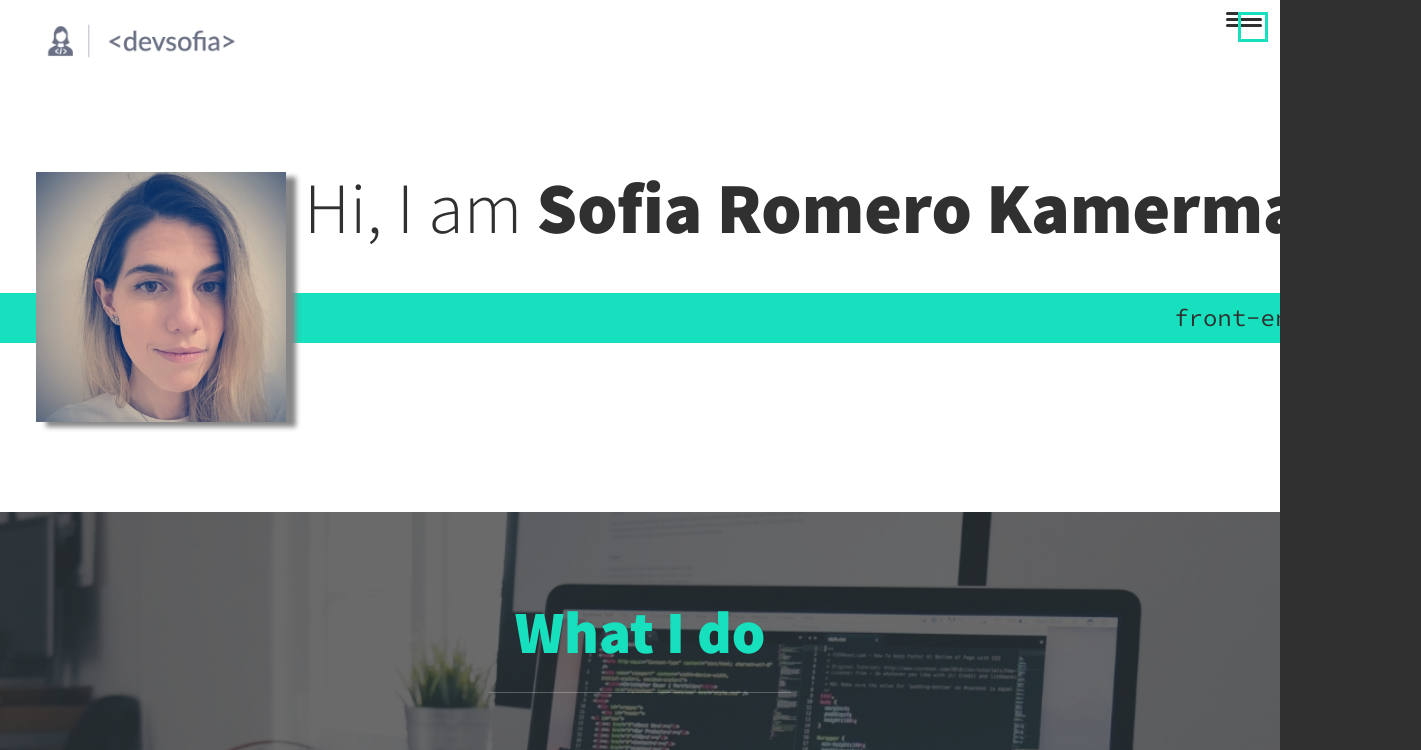
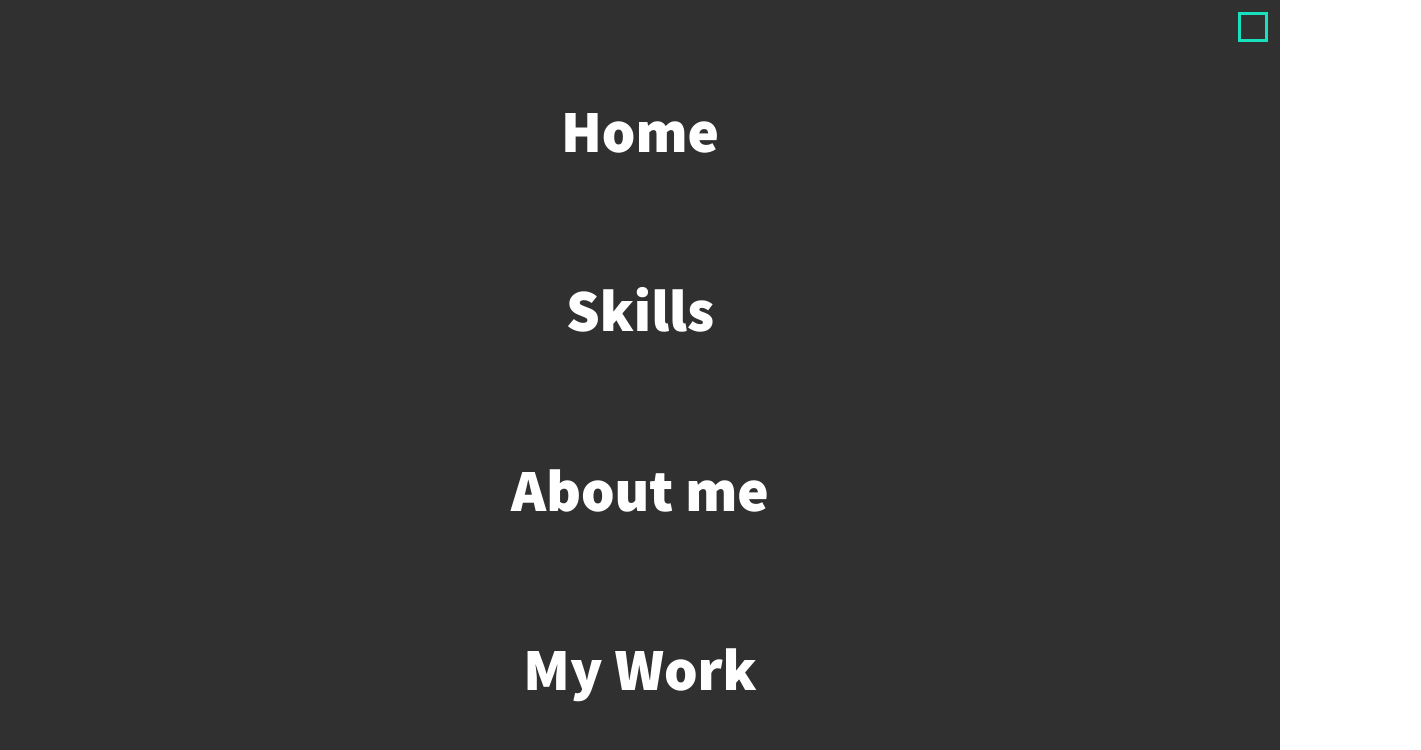
Before and after one commit to SRomK/Portfolio-Sofia-Romero, a plain HTML site: page index.html in a window 1280 px wide. Both pictures are taken after a click on the button "toggle navigation". Shown: the top 750 px of the page, 1421 px wide, since content can reach past the window. Drawn offline with nearby package versions, Linux system fonts and the light colour scheme.

Commit message:
interactive elements with JS

```diff
--- a/css/style.css
+++ b/css/style.css
@@ -42,6 +42,10 @@ lo que queremos hacer es acceder a la raiz del documento para crear variables*/
 
 
 /* General Styles */
+
+html {
+    scroll-behavior: smooth;
+}
 
 body {
     background: var(--clr-light);
@@ -194,6 +198,27 @@ header {
     top: 1em;
     z-index: 1000;
 }
+
+
+.nav-open .nav {
+    transform: translateX(0); /*menu from hamburger slides out and back in*/
+}
+
+.nav-open .nav-toggle {
+    position: fixed;
+}
+
+.nav-open .hamburger {
+    transform: rotate(.625turn);
+}
+
+.nav-open .hamburger::before{
+    transform: rotate(90deg) translateX(-6px);
+}
+.nav-open .hamburger::after {
+    opacity: 0;
+}
+
 
 .hamburger {
     display: block;
--- a/index.html
+++ b/index.html
@@ -34,7 +34,7 @@
     <!-- Introduction -->
     <section class="intro" id="home">
         <h1 class="section__title section__title--intro">
-            Hi, I am <strong>Sofia Romero Kamermann</strong>
+            Hi, I am <strong>Sofia Romero</strong>
         </h1>
         <p class="section__subtitle section__subtitle--intro">front-end dev</p>
         <img src="img/dev-sofia-01.jpg" alt="a picture of Sofia Romero" class="intro__img">
--- a/js/index.js
+++ b/js/index.js
@@ -0,0 +1,13 @@
+const navToggle = document.querySelector('.nav-toggle');
+const navLinks = document.querySelectorAll('.nav__link');
+
+
+navToggle.addEventListener('click', () => {
+    document.body.classList.toggle('nav-open');
+});
+
+navLinks.forEach(link => {
+    link.addEventListener('click', () => {
+        document.body.classList.remove('nav-open');
+    })
+})
```
